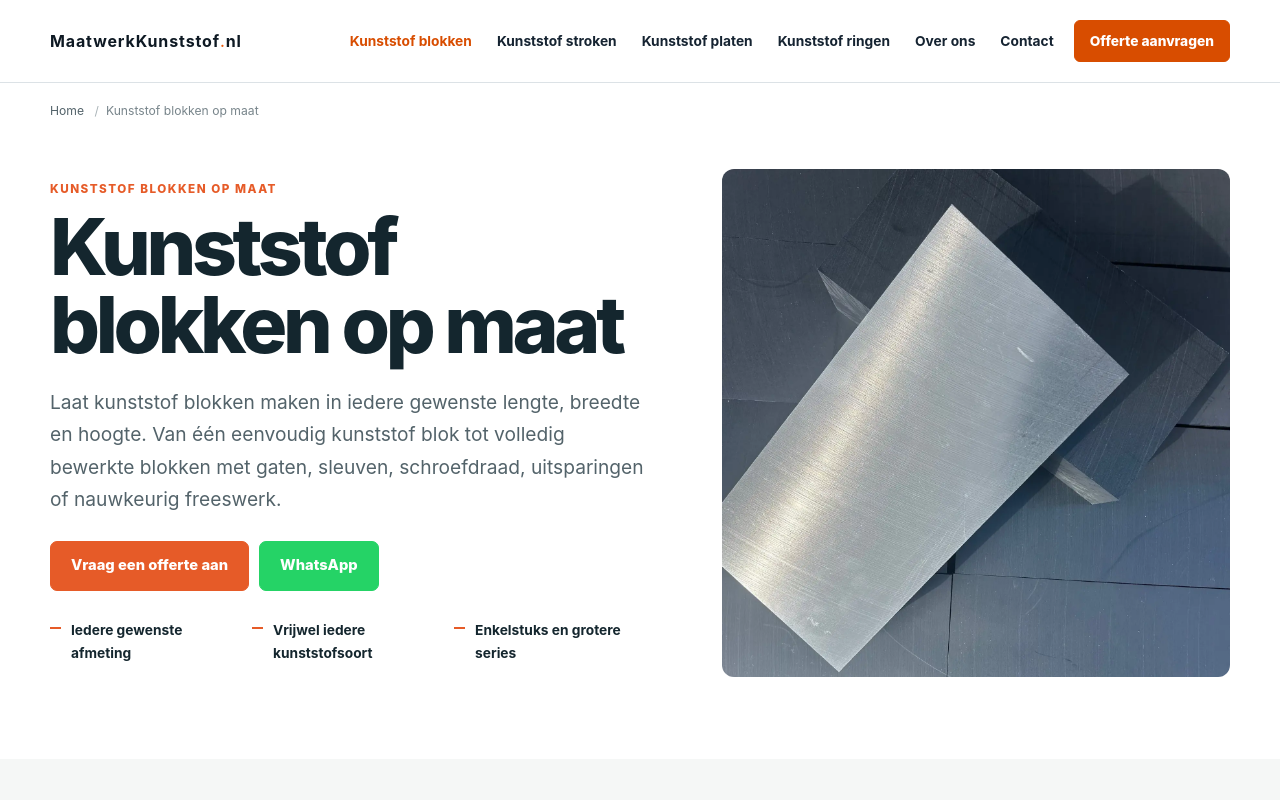
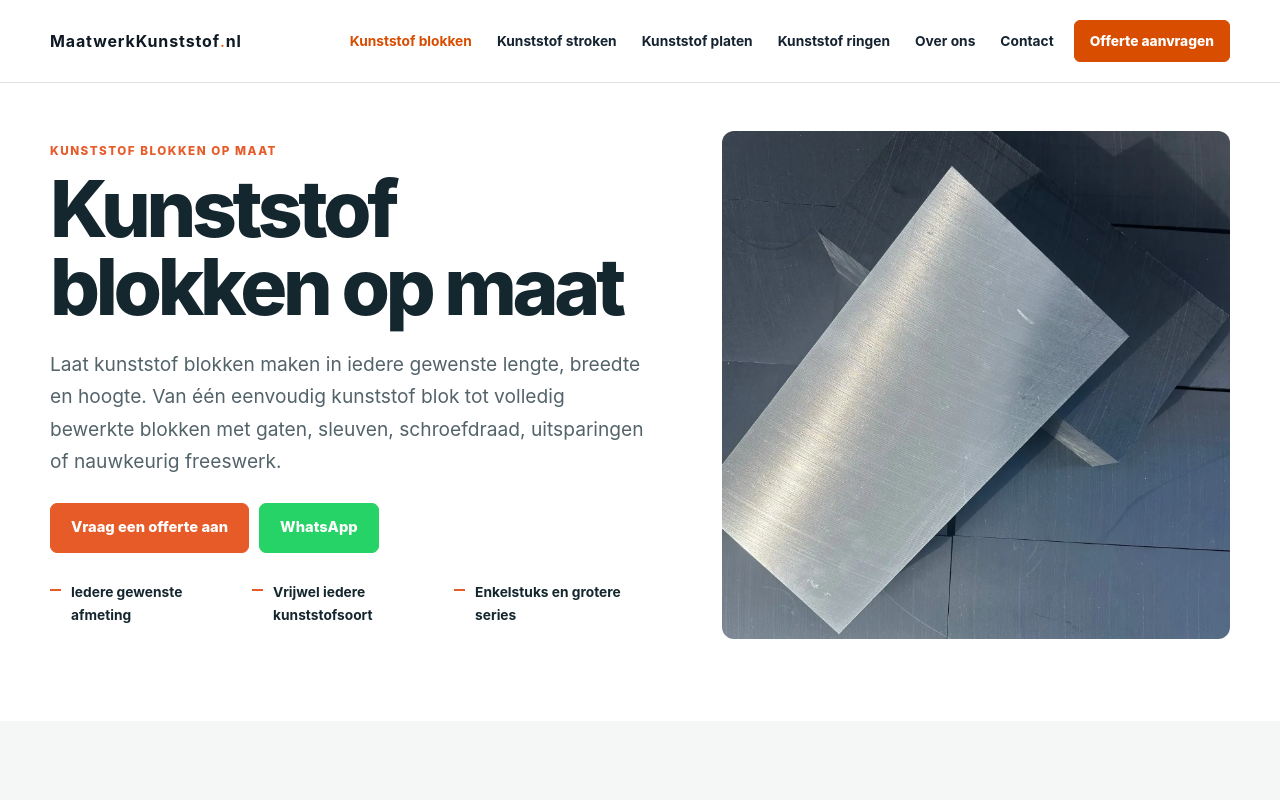
Before and after one commit to website-voorbeelden/maatwerkkunststof, an Eleventy site: page src/kunststof-blokken-op-maat/index.njk in a window 1280 px wide. Shown: the top 800 px of the page. Built offline with nearby package versions, Linux system fonts and the light colour scheme; Eleventy itself is replaced by a stand-in of ours; files that its build step writes are made by us from their sources.

Commit message:
Remove visible breadcrumbs from blocks page

```diff
--- a/src/kunststof-blokken-op-maat/index.njk
+++ b/src/kunststof-blokken-op-maat/index.njk
@@ -117,34 +117,6 @@ bodyClass: "mkb-page"
     text-underline-offset: 4px;
   }
 
-  /* Breadcrumbs */
-
-  .mkb-breadcrumbs {
-    padding: 18px 0 0;
-  }
-
-  .mkb-breadcrumbs ol {
-    display: flex;
-    flex-wrap: wrap;
-    gap: 7px;
-    margin: 0;
-    padding: 0;
-    color: var(--mkb-muted);
-    font-size: 0.76rem;
-    list-style: none;
-  }
-
-  .mkb-breadcrumbs li:not(:last-child)::after {
-    margin-left: 7px;
-    color: #a9b3b7;
-    content: "/";
-  }
-
-  .mkb-breadcrumbs a {
-    color: var(--mkb-text);
-    text-decoration: none;
-  }
-
   /* Hero */
 
   .mkb-hero {
@@ -895,16 +867,6 @@ bodyClass: "mkb-page"
 }
 </style>
 
-<nav class="mkb-breadcrumbs" aria-label="Kruimelpad">
-  <div class="mkb-container">
-    <ol>
-      <li>
-        <a href="/">Home</a>
-      </li>
-      <li aria-current="page">Kunststof blokken op maat</li>
-    </ol>
-  </div>
-</nav>
 
 <section class="mkb-hero" aria-labelledby="mkb-hero-title">
   <div class="mkb-container mkb-hero-grid">
```
